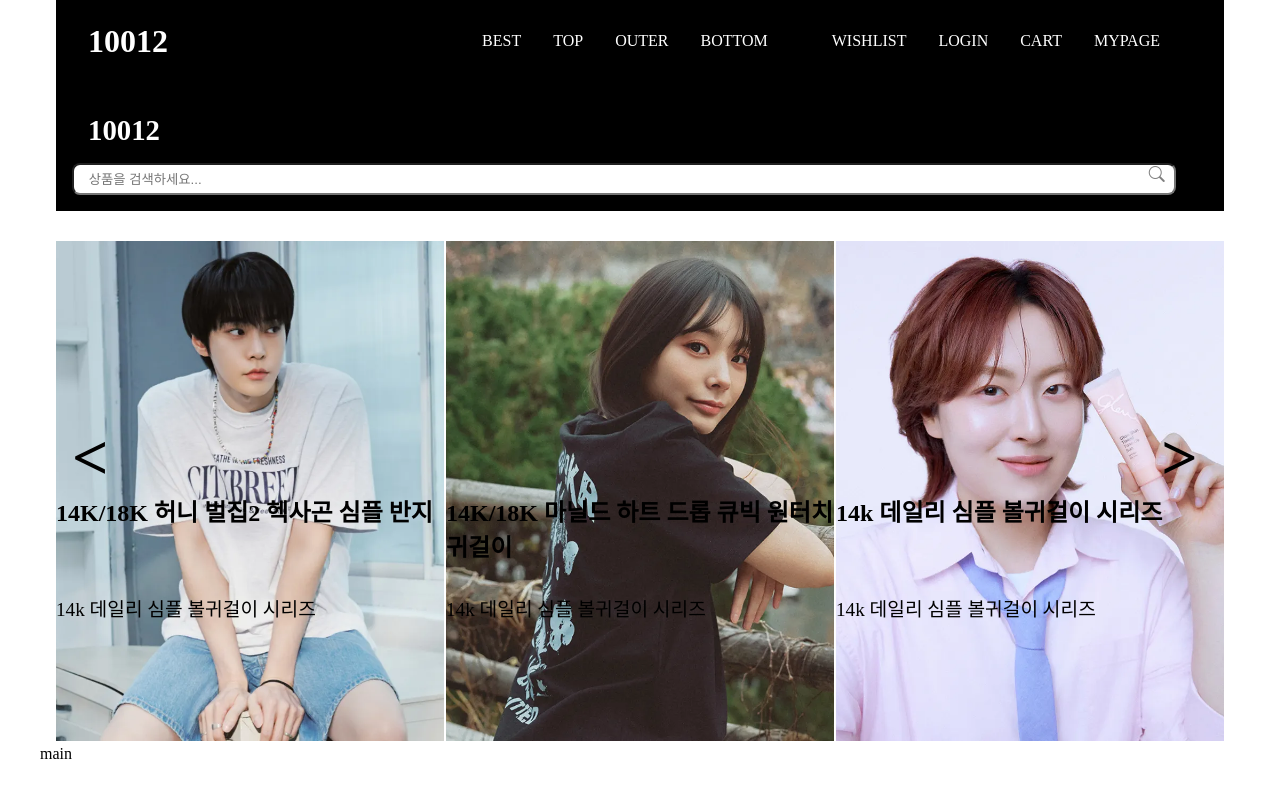
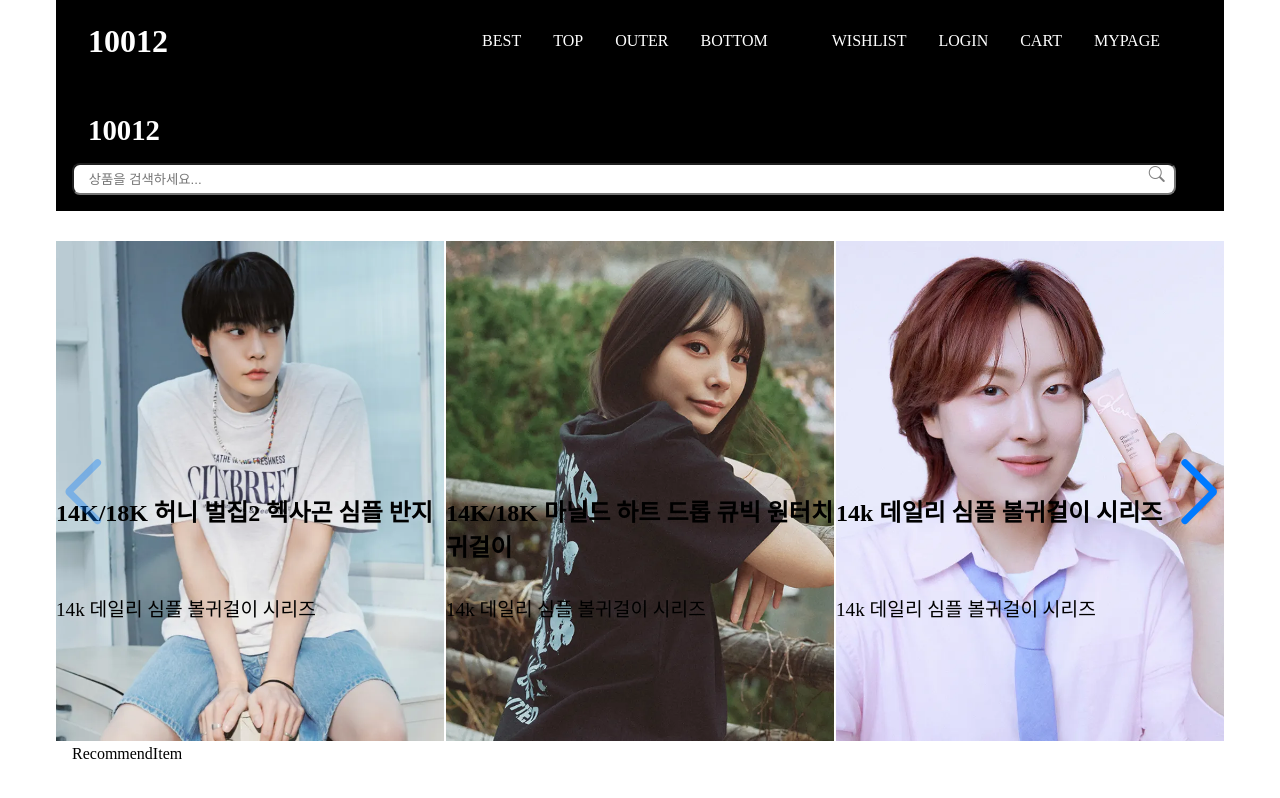
Before and after one commit to nas7062/Shopping, a React (Vite) app: page / in a window 1280 px wide. Built offline with nearby package versions, Linux system fonts and the light colour scheme; data requests are answered from the project's data file.

Commit message:
mainPage 라우터 설정

```diff
--- a/src/pages/MainPage.jsx
+++ b/src/pages/MainPage.jsx
@@ -1,9 +1,10 @@
+import Recommend from '../components/Recommend/Recommend'
 import styles from './mainpage.module.css'
 
-const MainPage = () => {
+export const MainPage = () => {
   return (
     <main className={styles.mainpage}>
-      <p>MainPage</p>
+      <Recommend />
     </main>
   )
 }
--- a/src/router/index.jsx
+++ b/src/router/index.jsx
@@ -1,5 +1,6 @@
 import { createBrowserRouter } from 'react-router-dom'
 import MainLayout from '../layout/MainLayout.jsx'
+import { MainPage } from '../pages/MainPage.jsx'
 export const router = createBrowserRouter([
   {
     path: '/',
@@ -8,7 +9,7 @@ export const router = createBrowserRouter([
     children: [
       {
         index: true,
-        element: <div>main</div>,
+        element: <MainPage />,
       },
     ],
   },
```
